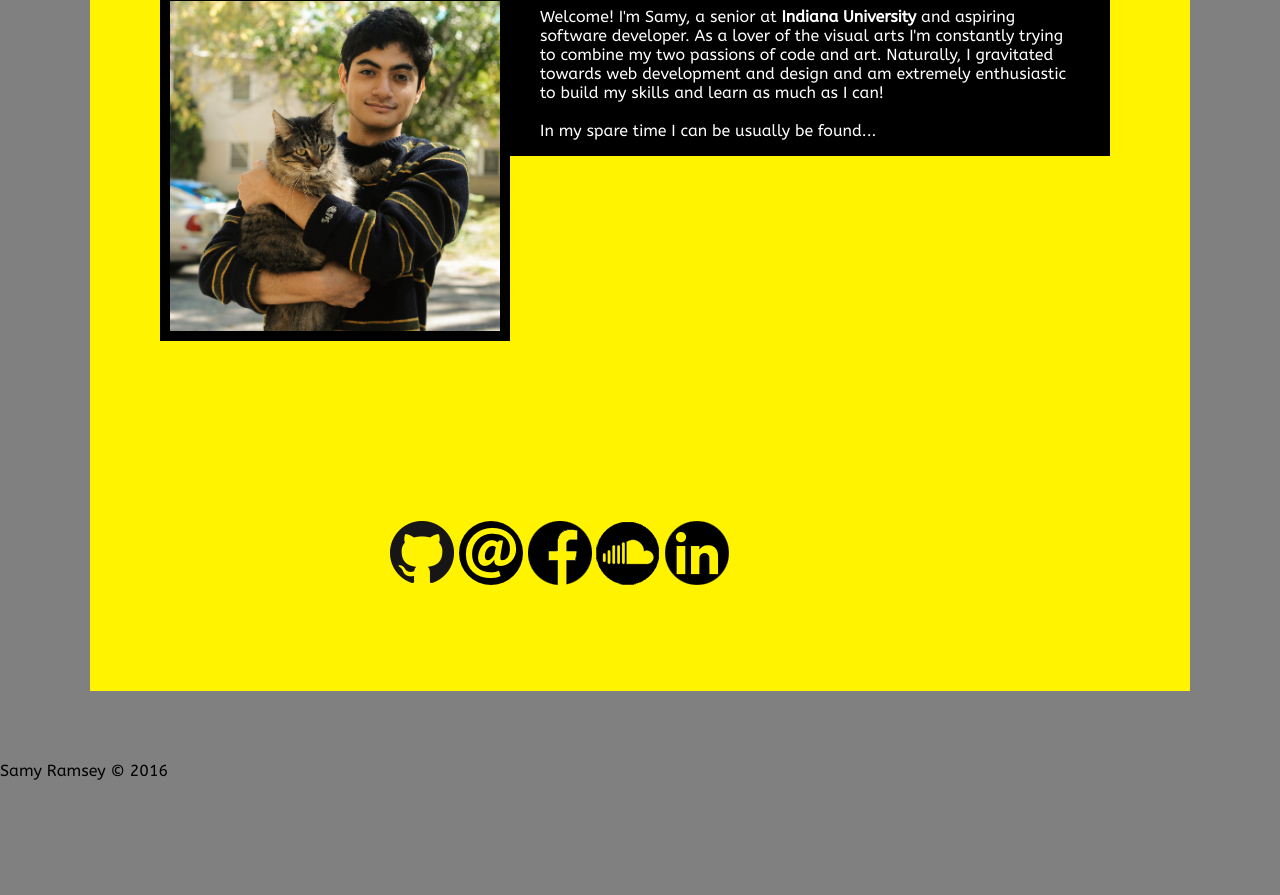
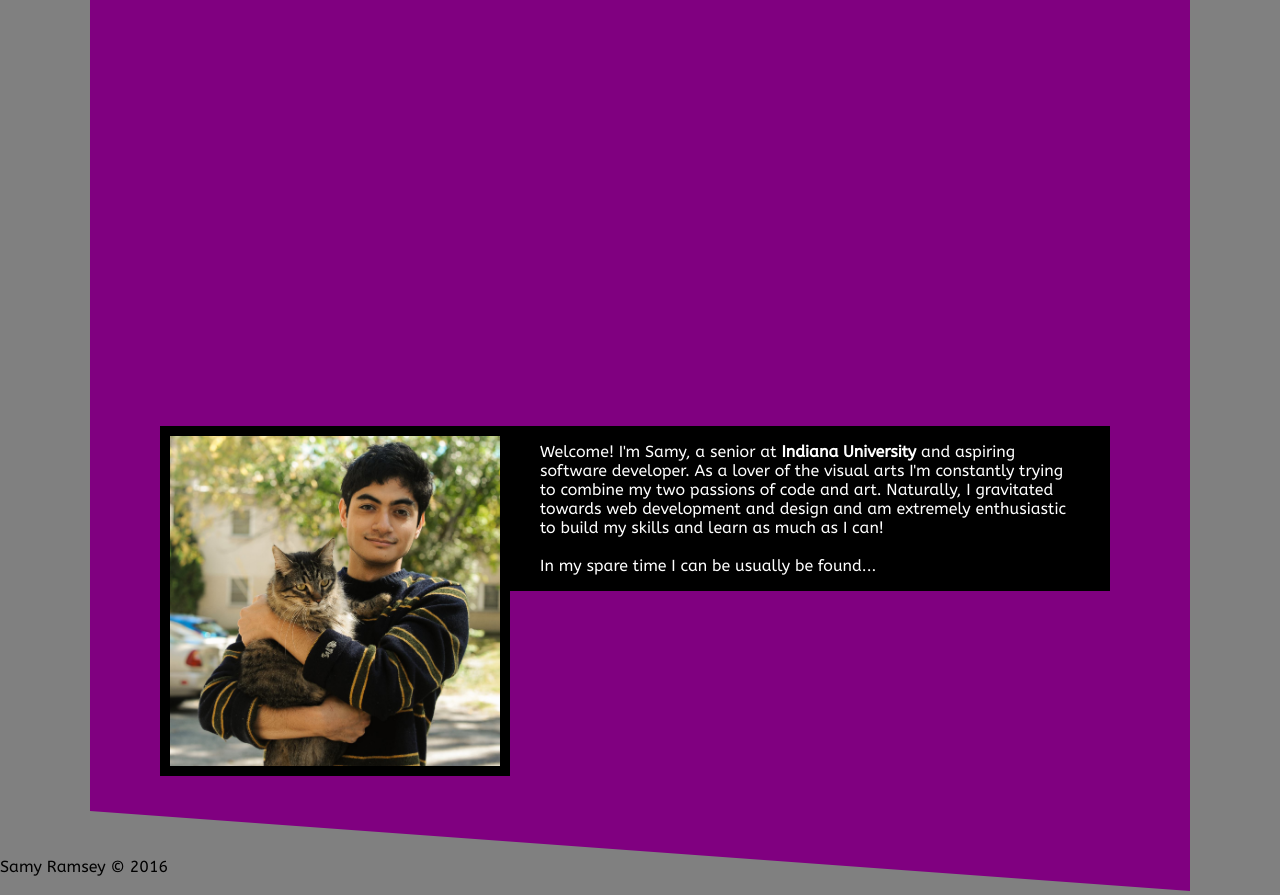
Before and after one commit to sfram/personal-portfolio, a plain HTML site: page page.html in a window 1280 px wide. Shown: the part 683-1578 px from the top of the page. Before the commit the page ends 1479 px from the top, so only its background shows below. Drawn offline with nearby package versions, Linux system fonts and the light colour scheme.

Commit message:
Added new section to include recent projects

```diff
--- a/page.html
+++ b/page.html
@@ -74,6 +74,18 @@
 			<canvas id= "canv" width= "1100" height= "500">
 			Your browser does not support the HTML5 canvas tag.
 			</canvas>
+			<canvas id= "canv2" width="1100" height="500">
+			Your browser does not support the HTML5 canvas tag.
+			</canvas>
+			<div id= "fill-panel">
+<!-- 				<div id= "contact">
+					<img src = "assets/gh.png">
+					<img src = "assets/e.png">
+					<img src = "assets/fb.png">
+					<img src = "assets/sc.png">
+					<img src = "assets/li.png">
+				</div> -->
+			</div>
 			<div id= "intro2">
 				<img id= "self" src= "mepluscat.jpg">
 				<div id="typed2">
@@ -84,24 +96,16 @@
 					</p>
 				</div>
 			</div>
-			<canvas id= "canv2" width="1100" height="600">
+			<canvas id= "canv3" width="1100" height="500">
 			Your browser does not support the HTML5 canvas tag.
 			</canvas>
-			<div id= "final-panel">
-				<div id= "contact">
-				<img src = "assets/gh.png">
-				<img src = "assets/e.png">
-				<img src = "assets/fb.png">
-				<img src = "assets/sc.png">
-				<img src = "assets/li.png">
-				</div>
+			<div id="footer-panel">
 			</div>
 		</div>
-			<footer>
-			<p>Samy Ramsey &copy; <script type="text/javascript"> var d = new Date(); var year = d.getFullYear(); document.write(year);</script></p>
-			</footer>
 	</div>
-
+	<footer>
+		<p>Samy Ramsey &copy; <script> var d = new Date(); var year = d.getFullYear(); document.write(year);</script></p>
+	</footer>
 	<script>
 		var c = document.getElementById("canv");
 		var context = c.getContext("2d");
@@ -119,11 +123,22 @@
 		context2.beginPath();
 		context2.moveTo(0,0);
 		context2.lineTo(1100, 0);
-		context2.lineTo(1100, 520);
-		context2.lineTo(0, 600);
+		context2.lineTo(1100, 420);
+		context2.lineTo(0, 500);
 		context2.closePath();
 		context2.fillStyle = "#74DF00";
 		context2.fill();
+
+	    var ccc = document.getElementById("canv3");
+		var context3 = ccc.getContext("2d");
+		context3.beginPath();
+		context3.moveTo(0,0);
+		context3.lineTo(0, 420);
+		context3.lineTo(1100, 500);
+		context3.lineTo(1100, 0);
+		context3.closePath();
+		context3.fillStyle = "Purple";
+		context3.fill();
 	</script>
   </body>
 </html>
--- a/style.css
+++ b/style.css
@@ -35,13 +35,12 @@
 	50% { opacity:0; }
 	100% { opacity:1; }
 }
-/* */
+/* End animated blinking cursor code */
 
 @font-face {
 	font-family: abeezee;
 	src: url("abeezee.otf") format("opentype");
 }
-
 * {
 	font-family: abeezee;
 }
@@ -80,7 +79,6 @@ ul {
 }
 li {
     display: inline-block;
-    *display: inline;
 }
 a {
 	color: white;
@@ -89,6 +87,7 @@ a {
 #container {
     position: relative;
     width: 1100px;
+	height: 1400px;
     margin-left: auto;
 	margin-right: auto;
 	margin-bottom: 70px;
@@ -114,10 +113,29 @@ a {
 	text-align: center;
 
 }
+#canv {
+}
+#canv2 {
+  position: absolute;
+  left:0;
+  right: 0;
+  margin: auto;
+  z-index: 1;
+}
+#canv3 {
+}
+#fill-panel {
+	position: relative;
+	width: 100%;
+	height: 500px;
+	background-color: Purple;
+	z-index: 0;
+}
 #intro2 {
+	position: relative;
 	width: 100%;
+	bottom: 65px;
 }
-
 #self, #typed2 {
 	position: absolute;
 	top:100px;
@@ -130,30 +148,17 @@ a {
 #typed2 {
 	width: 600px;
 	right: 80px;
-	background-color: black;
+	background-color: Black;
 }
 #test {
 	margin-left: 30px;
 	margin-right: 30px;
 	color: white;
 }
-#canv {
+#footer-panel {
+	width: 100%;
+	background-color: Red;
 }
-#canv2 {
-  position: absolute;
-  left:0;
-  right: 0;
-  margin: auto;
-  z-index: 1;
-}
-#final-panel {
-	position: relative;
-	width: 100%;
-	height: 800px;
-	background-color: #FFF300;
-	z-index: 0;
-}
-
 #contact {
 	position: absolute;
 	width: 500px;
@@ -161,10 +166,6 @@ a {
 	bottom: 50px;
 	left: 300px;
 	background-color:  #FFF300;
-	z-index: 4000;
 }
-
 footer {
-	width: 100%;
-	align: center;
 }
```
